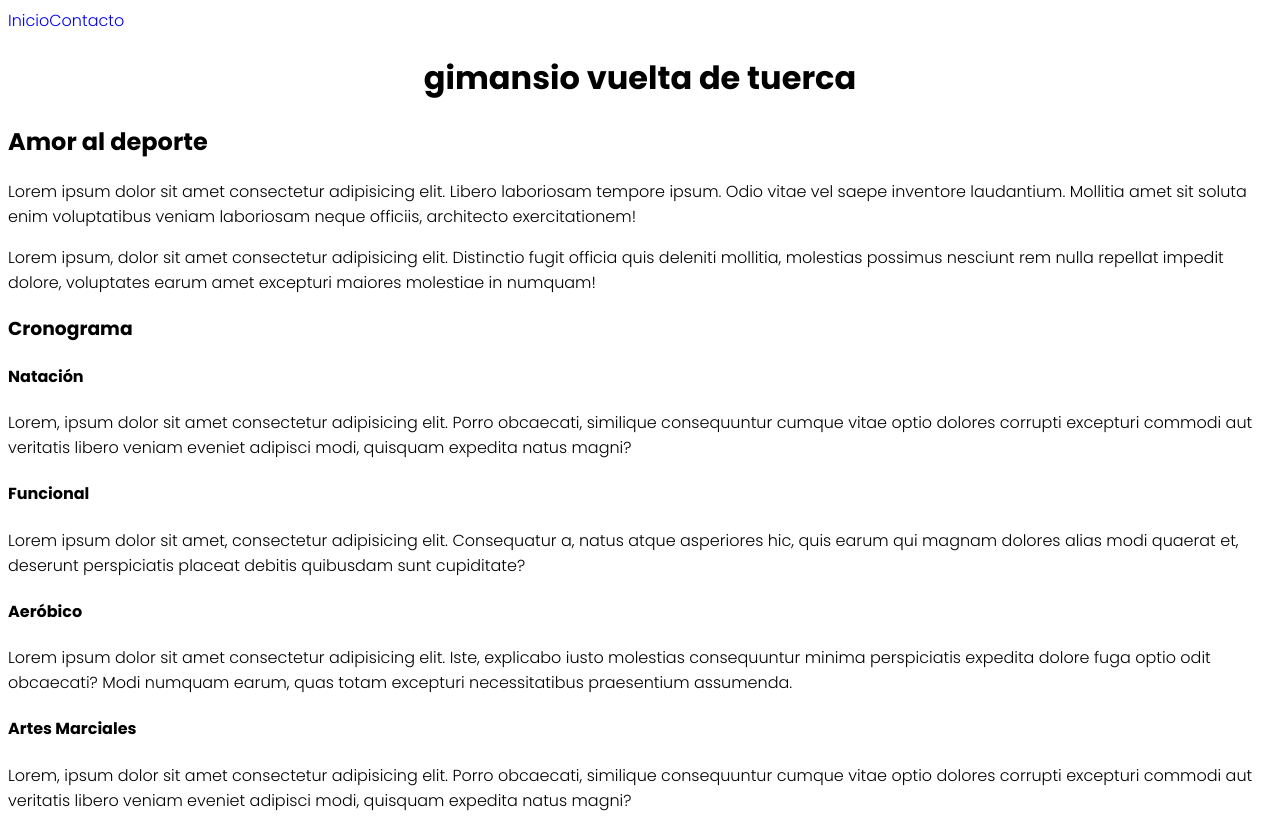
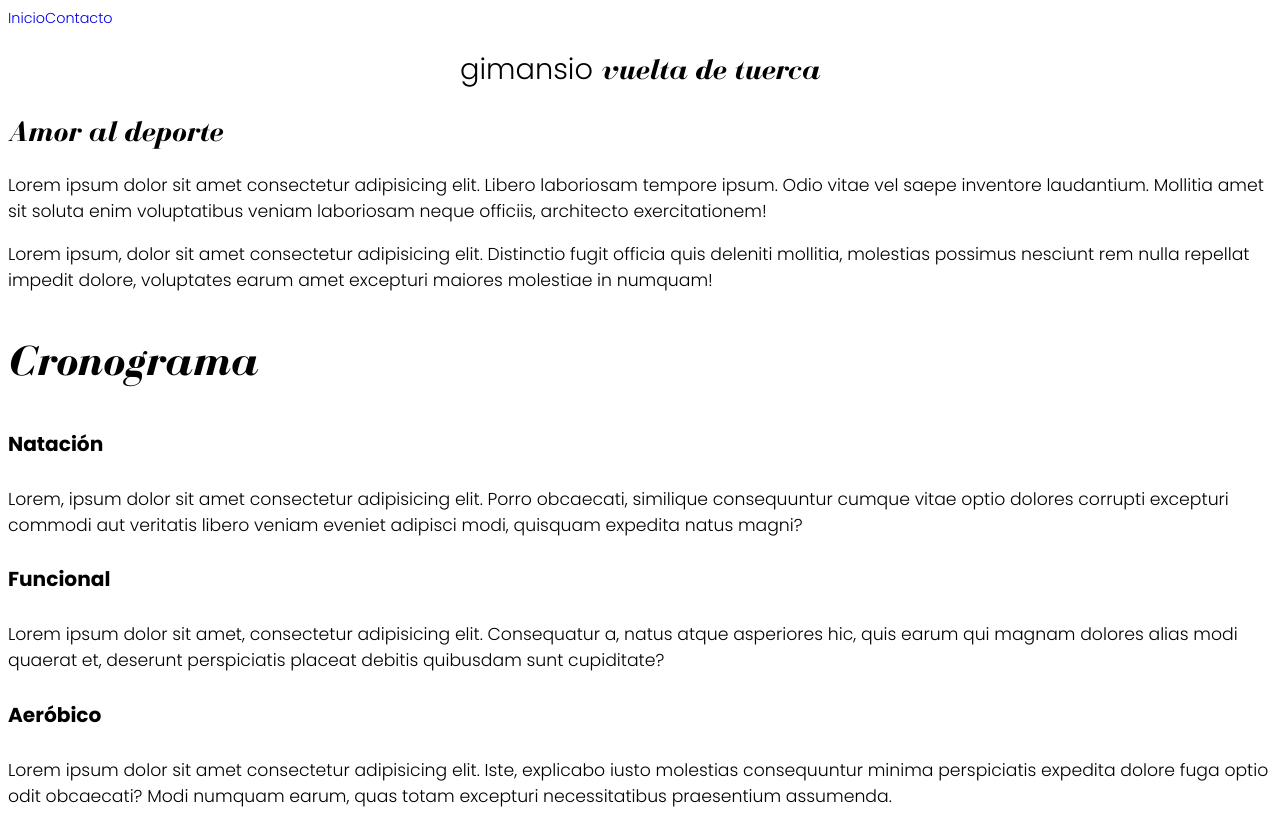
Before and after one commit to Lugaorgon/MaquetacionWeb, a plain HTML site: page index.html in a window 1280 px wide. Shown: the top 816 px of the page. Drawn offline with Linux system fonts and the light colour scheme.

Commit message:
Etapa 04 OK

```diff
--- a/assets/css/estilos.css
+++ b/assets/css/estilos.css
@@ -1,7 +1,15 @@
 @import url("https://fonts.googleapis.com/css2?family=Poppins:wght@300;700&display=swap");
+
+@font-face {
+  src: url(../fonts/BodoniFLF-BoldItalic.ttf);
+  font-style: italic;
+  font-weight: bold;
+  font-family: miFuente;
+}
 
 body {
   font-family: "Poppins", sans-serif;
+  font-size: 90%;
 }
 nav a {
   text-decoration: none;
@@ -11,5 +19,24 @@ header {
 }
 header h1 {
   font-family: "Poppins", sans-serif;
+  font-weight: 300;
+  font-size: 2em;
   text-transform: lowercase;
 }
+header h1 span {
+  font-family: miFuente;
+}
+h2 {
+  font-family: miFuente;
+  font-size: 2em;
+}
+h3 {
+  font-family: miFuente;
+  font-size: 3em;
+}
+h4 {
+  font-size: 1.4em;
+}
+p {
+  font-size: 1.2em;
+}
```
Also changed, not shown: assets/fonts/BodoniFLF-Bold.ttf (added), assets/fonts/BodoniFLF-BoldItalic.ttf (added), assets/fonts/BodoniFLF-Italic.ttf (added), assets/fonts/BodoniFLF-Roman.ttf (added).
